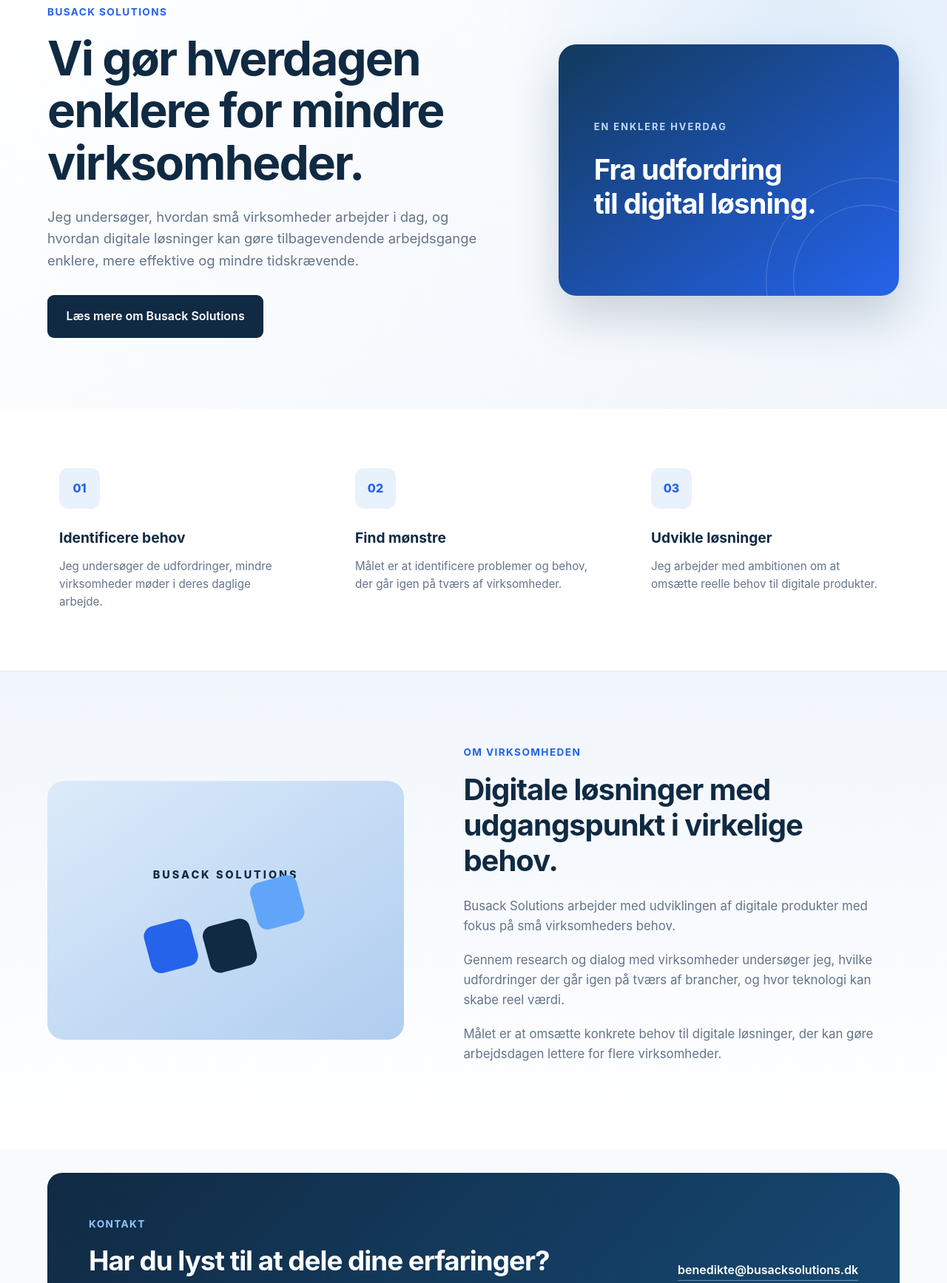
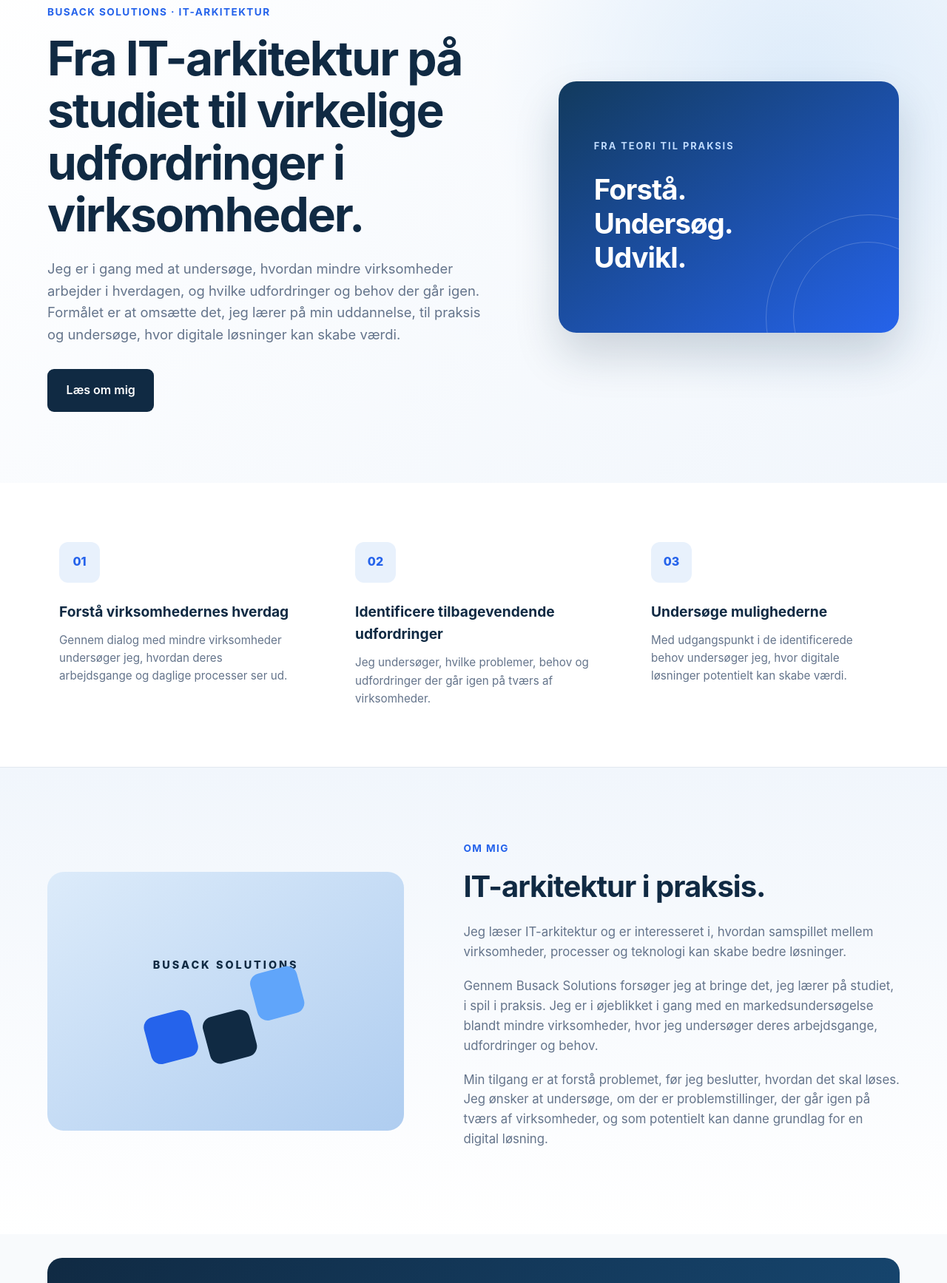
Before and after one commit to benediktebusack1-arch/busacksolutions.website, a plain HTML site: page index.html in a window 1280 px wide. Shown: the part 172-1907 px from the top of the page at 74% size. Drawn offline with Linux system fonts and the light colour scheme.

Commit message:
renoveret hjemmeside til mere studieorienteret

```diff
--- a/index.html
+++ b/index.html
@@ -4,8 +4,10 @@
 <head>
     <meta charset="UTF-8">
     <meta name="viewport" content="width=device-width, initial-scale=1.0">
-    <meta name="description" content="Busack Solutions undersøger, hvordan digitale løsninger kan gøre hverdagen enklere for mindre virksomheder.">
-    <title>Busack Solutions | Digitale løsninger til mindre virksomheder</title>
+
+    <meta name="description" content="Busack Solutions er et initiativ, hvor jeg som IT-arkitektstuderende undersøger mindre virksomheders arbejdsgange, udfordringer og behov for digitale løsninger.">
+
+    <title>Busack Solutions | IT-arkitektur i praksis</title>
 
     <link rel="stylesheet" href="style.css">
 </head>
@@ -13,6 +15,7 @@
 
     <header class="header">
         <div class="container nav-container">
+
             <a href="#forside" class="logo">
                 <img src="Logo.png" alt="Busack Solutions logo">
                 <span>Busack Solutions</span>
@@ -20,150 +23,244 @@
 
             <nav class="navigation">
                 <a href="#forside">Forside</a>
-                <a href="#om">Om</a>
-                <a href="#tilgang">Vores tilgang</a>
+                <a href="#om">Om mig</a>
+                <a href="#tilgang">Min tilgang</a>
                 <a href="#kontakt" class="nav-button">Kontakt</a>
             </nav>
+
         </div>
     </header>
 
     <main>
+
         <!-- Hero -->
         <section class="hero" id="forside">
             <div class="container hero-container">
 
                 <div class="hero-content">
-                    <span class="eyebrow">Busack Solutions</span>
 
-                    <h1>Vi gør hverdagen enklere for mindre virksomheder.</h1>
+                    <span class="eyebrow">
+                        Busack Solutions · IT-arkitektur
+                    </span>
+
+                    <h1>
+                        Fra IT-arkitektur på studiet til virkelige udfordringer i virksomheder.
+                    </h1>
 
                     <p>
-                        Jeg undersøger, hvordan små virksomheder arbejder i dag,
-                        og hvordan digitale løsninger kan gøre tilbagevendende
-                        arbejdsgange enklere, mere effektive og mindre tidskrævende.
+                        Jeg er i gang med at undersøge, hvordan mindre
+                        virksomheder arbejder i hverdagen, og hvilke
+                        udfordringer og behov der går igen. Formålet
+                        er at omsætte det, jeg lærer på min uddannelse,
+                        til praksis og undersøge, hvor digitale
+                        løsninger kan skabe værdi.
                     </p>
 
                     <a href="#om" class="primary-button">
-                        Læs mere om Busack Solutions
+                        Læs om mig
                     </a>
+
                 </div>
 
                 <div class="hero-visual">
+
                     <div class="visual-card">
-                        <span class="visual-label">En enklere hverdag</span>
-                        <h2>Fra udfordring<br>til digital løsning.</h2>
+
+                        <span class="visual-label">
+                            Fra teori til praksis
+                        </span>
+
+                        <h2>
+                            Forstå.<br>
+                            Undersøg.<br>
+                            Udvikl.
+                        </h2>
+
                         <div class="visual-decoration"></div>
+
                     </div>
+
                 </div>
 
             </div>
         </section>
 
-        <!-- Fokus -->
+
+        <!-- Tilgang -->
         <section class="focus-section" id="tilgang">
             <div class="container focus-container">
 
                 <article class="focus-item">
+
                     <div class="focus-icon">01</div>
-                    <h3>Identificere behov</h3>
+
+                    <h3>
+                        Forstå virksomhedernes hverdag
+                    </h3>
+
                     <p>
-                        Jeg undersøger de udfordringer, mindre virksomheder
-                        møder i deres daglige arbejde.
+                        Gennem dialog med mindre virksomheder
+                        undersøger jeg, hvordan deres arbejdsgange
+                        og daglige processer ser ud.
                     </p>
+
                 </article>
 
+
                 <article class="focus-item">
+
                     <div class="focus-icon">02</div>
-                    <h3>Find mønstre</h3>
+
+                    <h3>
+                        Identificere tilbagevendende udfordringer
+                    </h3>
+
                     <p>
-                        Målet er at identificere problemer og behov,
-                        der går igen på tværs af virksomheder.
+                        Jeg undersøger, hvilke problemer, behov
+                        og udfordringer der går igen på tværs
+                        af virksomheder.
                     </p>
+
                 </article>
 
+
                 <article class="focus-item">
+
                     <div class="focus-icon">03</div>
-                    <h3>Udvikle løsninger</h3>
+
+                    <h3>
+                        Undersøge mulighederne
+                    </h3>
+
                     <p>
-                        Jeg arbejder med ambitionen om at omsætte
-                        reelle behov til digitale produkter.
+                        Med udgangspunkt i de identificerede behov
+                        undersøger jeg, hvor digitale løsninger
+                        potentielt kan skabe værdi.
                     </p>
+
                 </article>
 
             </div>
         </section>
 
-        <!-- Om -->
+
+        <!-- Om mig -->
         <section class="about-section" id="om">
             <div class="container about-container">
 
                 <div class="about-visual">
+
                     <div class="about-visual-content">
+
                         <span>BUSACK SOLUTIONS</span>
+
                         <div class="about-shapes">
                             <div></div>
                             <div></div>
                             <div></div>
                         </div>
+
                     </div>
+
                 </div>
 
+
                 <div class="about-content">
-                    <span class="eyebrow">Om virksomheden</span>
 
-                    <h2>Digitale løsninger med udgangspunkt i virkelige behov.</h2>
+                    <span class="eyebrow">
+                        Om mig
+                    </span>
+
+                    <h2>
+                        IT-arkitektur i praksis.
+                    </h2>
 
                     <p>
-                        Busack Solutions arbejder med udviklingen af digitale
-                        produkter med fokus på små virksomheders behov.
+                        Jeg læser IT-arkitektur og er interesseret
+                        i, hvordan samspillet mellem virksomheder,
+                        processer og teknologi kan skabe bedre
+                        løsninger.
                     </p>
 
                     <p>
-                        Gennem research og dialog med virksomheder undersøger
-                        jeg, hvilke udfordringer der går igen på tværs af
-                        brancher, og hvor teknologi kan skabe reel værdi.
+                        Gennem Busack Solutions forsøger jeg at
+                        bringe det, jeg lærer på studiet, i spil
+                        i praksis. Jeg er i øjeblikket i gang med
+                        en markedsundersøgelse blandt mindre
+                        virksomheder, hvor jeg undersøger deres
+                        arbejdsgange, udfordringer og behov.
                     </p>
 
                     <p>
-                        Målet er at omsætte konkrete behov til digitale
-                        løsninger, der kan gøre arbejdsdagen lettere for flere
-                        virksomheder.
+                        Min tilgang er at forstå problemet, før
+                        jeg beslutter, hvordan det skal løses.
+                        Jeg ønsker at undersøge, om der er
+                        problemstillinger, der går igen på tværs
+                        af virksomheder, og som potentielt kan
+                        danne grundlag for en digital løsning.
                     </p>
+
                 </div>
 
             </div>
         </section>
+
 
         <!-- Kontakt -->
         <section class="contact-section" id="kontakt">
             <div class="container contact-container">
 
                 <div class="contact-content">
-                    <span class="eyebrow">Kontakt</span>
-                    <h2>Har du lyst til at dele dine erfaringer?</h2>
+
+                    <span class="eyebrow">
+                        Markedsundersøgelse
+                    </span>
+
+                    <h2>
+                        Har du lyst til at dele din erfaring?
+                    </h2>
 
                     <p>
-                        Jeg er i øjeblikket i gang med en markedsundersøgelse
-                        og søger dialog med mindre virksomheder om deres
-                        hverdag og arbejdsprocesser.
+                        Jeg er i øjeblikket i dialog med mindre
+                        virksomheder for at få en bedre forståelse
+                        af deres hverdag, arbejdsgange og
+                        udfordringer. Erfaringer fra virksomhederne
+                        er med til at danne grundlag for min
+                        undersøgelse.
                     </p>
+
                 </div>
 
+
                 <div class="contact-details">
-                    <a href="mailto:dinmail@busacksolutions.dk">
+
+                    <a href="mailto:benedikte@busacksolutions.dk">
                         benedikte@busacksolutions.dk
                     </a>
+
                 </div>
 
             </div>
         </section>
+
     </main>
 
+
+    <!-- Footer -->
     <footer class="footer">
+
         <div class="container footer-container">
-            <p>© 2026 Busack Solutions</p>
-            <p>Digitale løsninger på reelle udfordringer.</p>
+
+            <p>
+                © 2026 Busack Solutions
+            </p>
+
+            <p>
+                IT-arkitektur i praksis.
+            </p>
+
         </div>
+
     </footer>
 
 </body>
```
Also changed, not shown: 1 other file.
